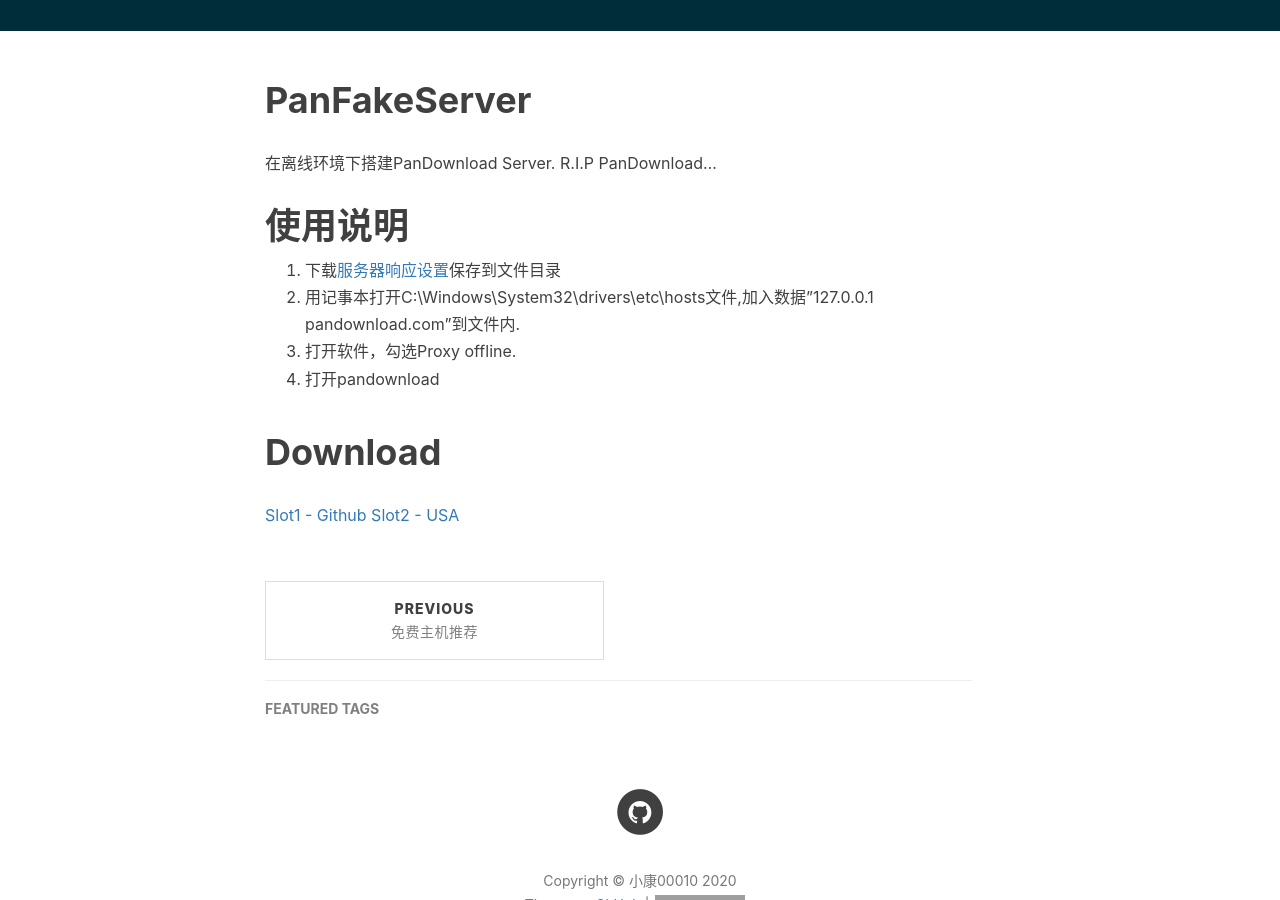
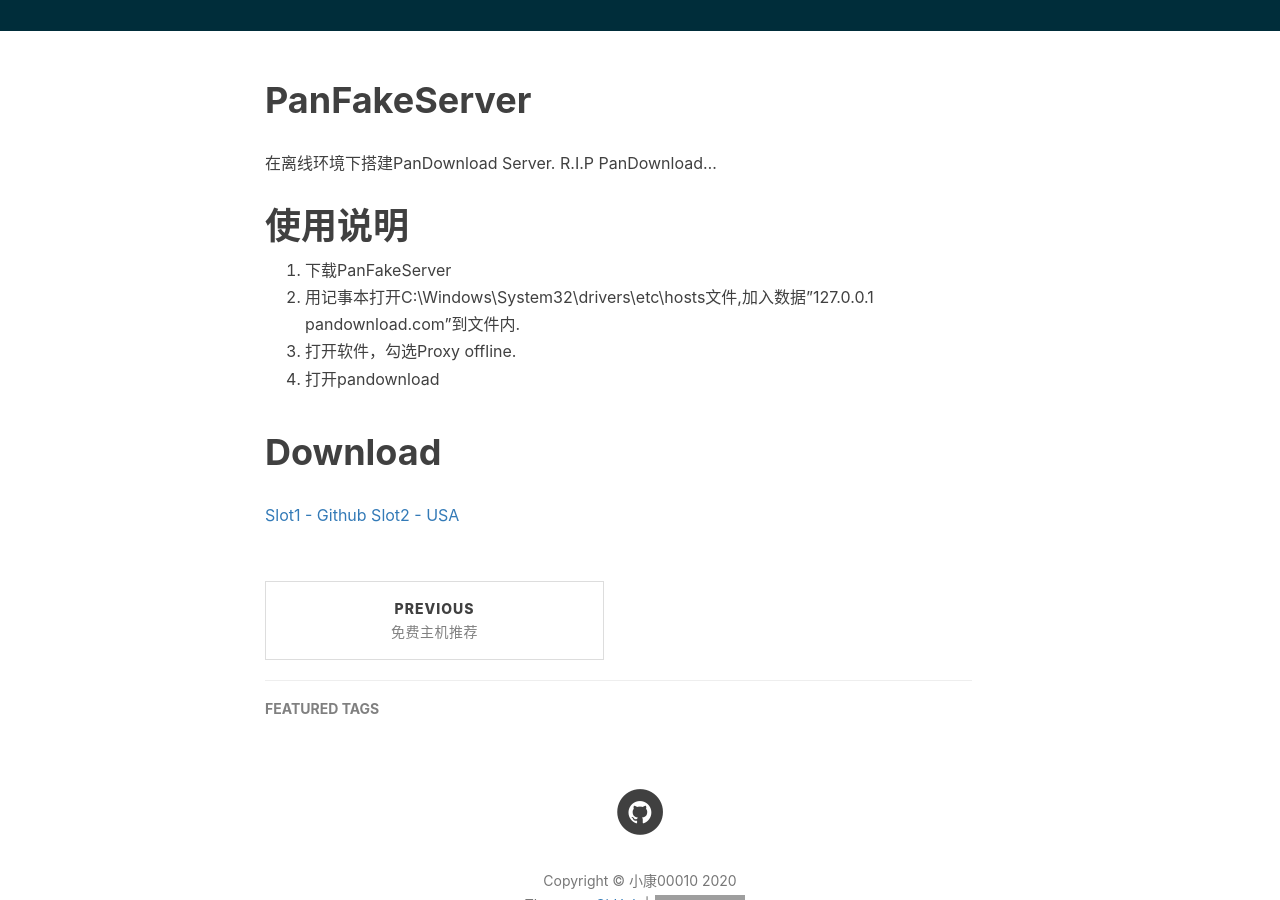
Before and after one commit to xiaokang00010/xiaokang00010.github.io, a Jekyll site: the page built from _posts/2020-04-19-RIP_Pandown.md, in a window 1280 px wide and 900 px high, scrolled down 492 px. Built offline with Jekyll 4.4.1, drawn with Linux system fonts in a browser that asks for light colours; nearby versions of some CDN libraries; comment, search, counter and statistics services are not loaded; grey boxes are pictures that could not be loaded.

Commit message:
Update 2020-04-19-RIP_Pandown.md

```diff
--- a/_posts/2020-04-19-RIP_Pandown.md
+++ b/_posts/2020-04-19-RIP_Pandown.md
@@ -14,7 +14,7 @@ image: //www.00010.ml/img/hello-world.jpg
 R.I.P PanDownload...
 
 # 使用说明
-1. 下载[服务器响应设置](https://www.00010.ml/fileserv/response.txt)保存到文件目录
+1. 下载PanFakeServer
 2. 用记事本打开C:\Windows\System32\drivers\etc\hosts文件,加入数据"127.0.0.1 pandownload.com"到文件内.
 3. 打开软件，勾选Proxy offline.
 4. 打开pandownload
```
Also changed, not shown: other parts of _posts/2020-04-19-RIP_Pandown.md (+1 -1 lines).
